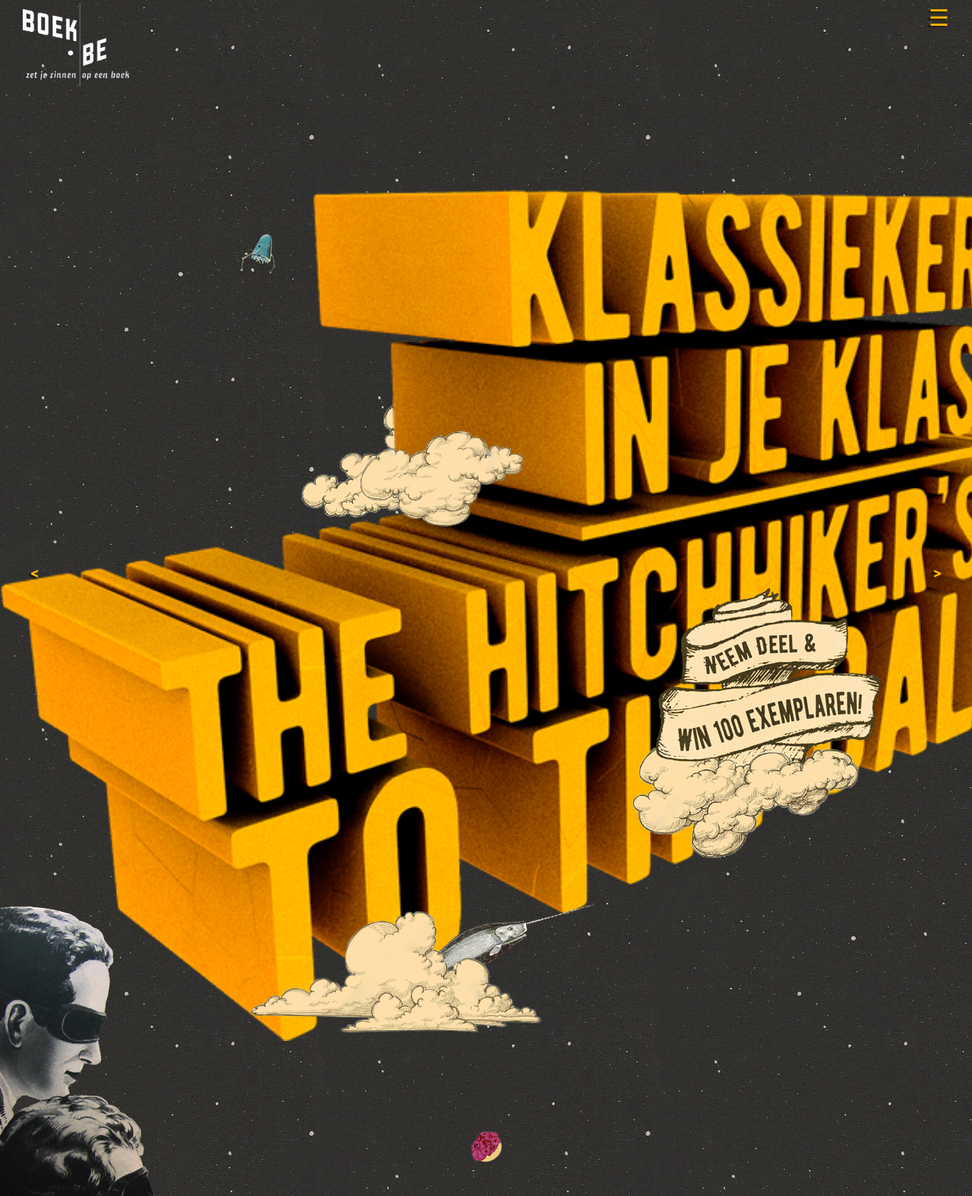
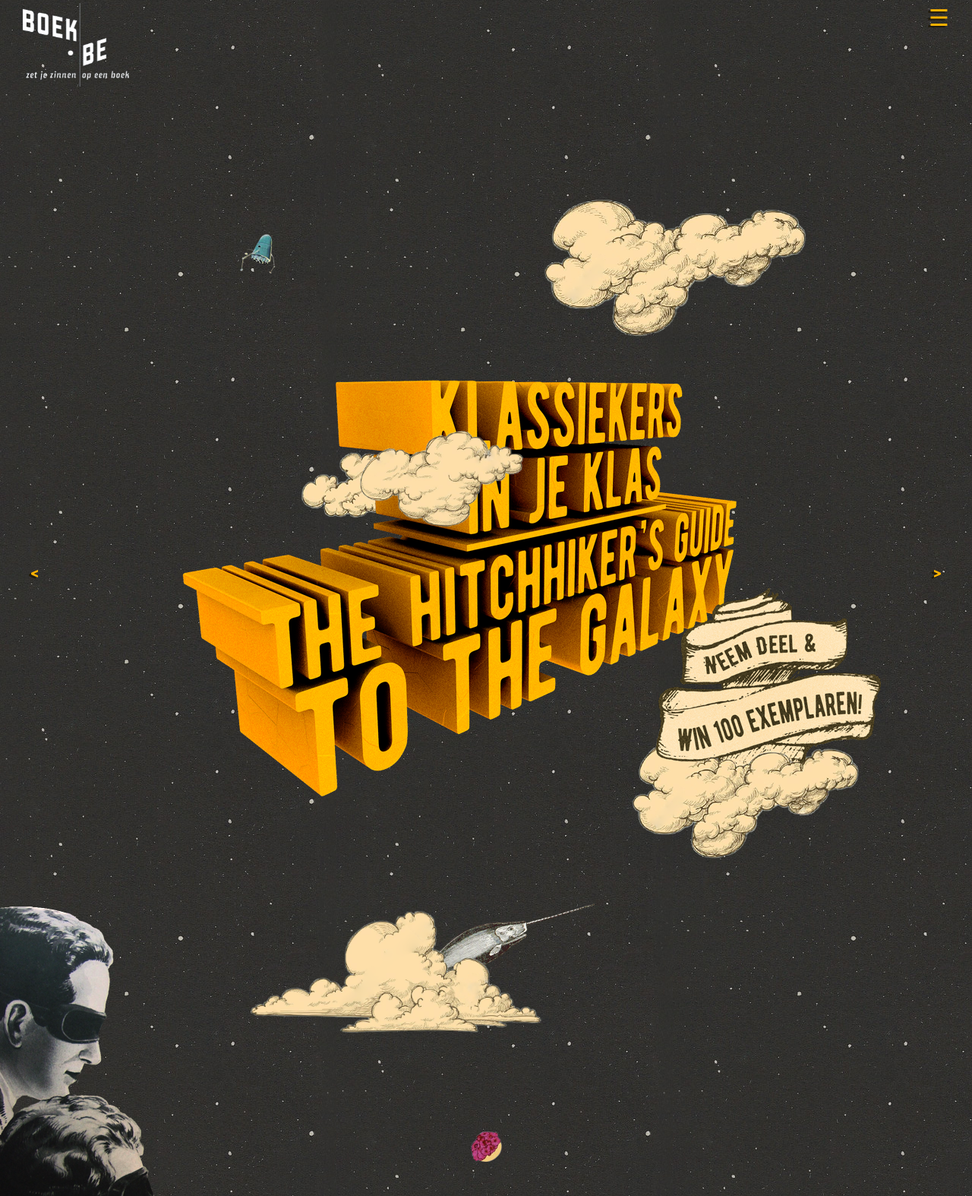
Before and after one commit to jaspervd/thanks-for-the-fish, a PHP site: page /view/home.php in a window 1280 px wide. Shown: the part 26-1600 px from the top of the page at 76% size. Run offline with PHP 8.4, Linux system fonts and the light colour scheme; the template is opened without the code that fills it, so the values that code supplies are empty; style sheets or scripts are compiled from the project's sources.

Commit message:
Added css for book collage

```diff
--- a/_js/script.js
+++ b/_js/script.js
@@ -26,6 +26,7 @@ import {api} from './helpers/globals';
   let photosContainer = document.getElementsByClassName('photos-container')[0];
   let photosSearch = document.getElementsByClassName('photos-search')[0];
   let addClass = document.getElementsByClassName('add-class')[0];
+  let moveLayers = document.getElementsByClassName('move-layer');
   let photosArray;
   let currentPage = 0;
   let menuState = false; // false = closed, true = open
@@ -280,17 +281,23 @@ import {api} from './helpers/globals';
     });
   };
 
-  let moveLayers = document.querySelectorAll('.move-layer-1, .move-layer-2, .move-layer-3, .move-layer-4');
-
   const mouseMoveHandler = (e) => {
+    if(wrapper.scrollTop < window.innerHeight) {
       var pageX = e.pageX - (window.innerWidth / 2);
       var pageY = e.pageY - (window.innerHeight / 2);
       var strength = 20;
+      var previous = moveLayers[0];
 
       for(let i = 0; i < moveLayers.length; i++) {
+        if(previous.parentNode === moveLayers[i].parentNode) { // reset strength on each screen
+          strength *= 1.25;
+        } else {
+          strength = 20;
+        }
         moveLayers[i].style.marginLeft = `${(strength / window.innerWidth * pageX * -1)}px`;
         moveLayers[i].style.marginTop = `${(strength / window.innerHeight * pageY * -1)}px`;
-      strength *= 1.25;
+        previous = moveLayers[i];
+      }
     }
   };
 
--- a/_scss/style.scss
+++ b/_scss/style.scss
@@ -243,20 +243,19 @@ html, body, .wrapper {
 
 /* HOME */
 
+.move-layer {
+	position: absolute;
+}
+
 .home {
 	.screen-img {
-		min-width: 70vh;
-		height: 70vh;
-		margin: 0 auto;
-		padding-top: 15vh;
-		text-align: center;
+		top: calc(50vh - 274px);
+		left: calc(50vw - 400px);
 	}
 
 	.participate {
-		position: absolute;
-		display: block;
+		top: 50vh;
 		left: 65vw;
-		top: 50vh;
 		z-index: 50;
 	}
 
@@ -274,42 +273,36 @@ html, body, .wrapper {
 	}
 
 	.cloud-1 {
-		position: absolute;
 		top: 37vh;
 		left: 37vw;
 		z-index: 50;
 	}
 
 	.cloud-2 {
-		position: absolute;
 		left: 25vw;
 		bottom: 25vh;
 		z-index: 50;
 	}
 
 	.cloud-3 {
-		position: absolute;
 		top: 34vh;
 		left: 31vw;
 		z-index: -1;
 	}
 
 	.cloud-4 {
-		position: absolute;
 		top: 18vh;
-		right: 20vw;
+		left: 56vw;
 		z-index: -1;
 	}
 
 	.narwhale {
-		position: absolute;
 		left: calc(25vw + 200px);
 		bottom: calc(25vh + 50px);
 		z-index: 49;
 	}
 
 	.spacecraft {
-		position: absolute;
 		left: 23vw;
 		top: 20vh;
 		z-index: 49;
@@ -344,6 +337,36 @@ html, body, .wrapper {
 
 .book {
 	margin-left: 100vw;
+
+	.cloud-1 {
+		top: 37vh;
+		left: 37vw;
+		z-index: 49;
+	}
+
+	.cloud-2 {
+		top: 37vh;
+		left: 53vw;
+		z-index: 49;
+	}
+
+	.cloud-3 {
+		bottom: 12vh;
+		left: 8vw;
+		z-index: 52;
+	}
+
+	.ford-prefect {
+		top: calc(50vh - 218px);
+		left: calc(50vw - 201px);
+		z-index: 50;
+	}
+
+	.book-cloud {
+		top: calc(50vh);
+		left: calc(50vw - 291px);
+		z-index: 51;
+	}
 }
 
 /* EXCERPT */
--- a/view/home.php
+++ b/view/home.php
@@ -42,31 +42,31 @@
 						<h1>Klassiekers in je klas</h1>
 						<h2>The Hitchhiker's Guide to the Galaxy</h2>
 					</header>
-					<div class="screen-img">
+					<div class="screen-img move-layer">
 						<img src="images/campaign/title.png" srcset="images/campaign/title.png 1x, images/campaign/title@2x.png 2x" alt="" />
 					</div>
 					<div class="observers">
 						<img src="images/campaign/observers.png" srcset="images/campaign/observers.png 1x, images/campaign/observers@2x.png 2x" alt="" />
 					</div>
-					<div class="cloud-1 move-layer-1">
+					<div class="cloud-1 move-layer">
 						<img src="images/clouds/cloud_1.png" srcset="images/clouds/cloud_1.png 1x, images/clouds/cloud_1@2x.png 2x" alt="" />
 					</div>
-					<div class="cloud-2 move-layer-2">
+					<div class="cloud-2 move-layer">
 						<img src="images/clouds/cloud_2.png" srcset="images/clouds/cloud_2.png 1x, images/clouds/cloud_2@2x.png 2x" alt="" />
 					</div>
-					<div class="cloud-3 move-layer-3">
+					<div class="cloud-3 move-layer">
 						<img src="images/clouds/cloud_3.png" srcset="images/clouds/cloud_3.png 1x, images/clouds/cloud_3@2x.png 2x" alt="" />
 					</div>
-					<div class="cloud-4 move-layer-4">
+					<div class="cloud-4 move-layer">
 						<img src="images/clouds/cloud_4.png" srcset="images/clouds/cloud_4.png 1x, images/clouds/cloud_4@2x.png 2x" alt="" />
 					</div>
-					<div class="narwhale move-layer-4">
+					<div class="narwhale move-layer">
 						<img src="images/campaign/narwhale.png" srcset="images/campaign/narwhale.png 1x, images/campaign/narwhale@2x.png 2x" alt="" />
 					</div>
-					<div class="spacecraft move-layer-2">
+					<div class="spacecraft move-layer">
 						<img src="images/campaign/spacecraft.png" srcset="images/campaign/spacecraft.png 1x, images/campaign/spacecraft@2x.png 2x" alt="" />
 					</div>
-					<a href="#" class="nav-down participate move-layer-3">
+					<a href="#" class="nav-down participate move-layer">
 						<img src="images/campaign/participate.png" srcset="images/campaign/participate.png 1x, images/campaign/participate@2x.png 2x" alt="Neem deel &amp; win 100 exemplaren!" />
 					</a>
 				</section>
@@ -170,6 +170,21 @@
 					<header class="hide">
 						<h1>Informatie over het boek en de auteur</h1>
 					</header>
+					<div class="cloud-1 move-layer">
+						<img src="images/clouds/cloud_1.png" srcset="images/clouds/cloud_1.png 1x, images/clouds/cloud_1@2x.png 2x" alt="" />
+					</div>
+					<div class="cloud-2 move-layer">
+						<img src="images/clouds/cloud_2.png" srcset="images/clouds/cloud_2.png 1x, images/clouds/cloud_2@2x.png 2x" alt="" />
+					</div>
+					<div class="ford-prefect move-layer">
+						<img src="images/book/ford_prefect.png" srcset="images/book/ford_prefect.png 1x, images/book/ford_prefect@2x.png 2x" alt="" />
+					</div>
+					<div class="book-cloud move-layer">
+						<img src="images/book/book_cloud.png" srcset="images/book/book_cloud.png 1x, images/book/book-cloud@2x.png 2x" alt="" />
+					</div>
+					<div class="cloud-3 move-layer">
+						<img src="images/clouds/cloud_3.png" srcset="images/clouds/cloud_3.png 1x, images/clouds/cloud_3@2x.png 2x" alt="" />
+					</div>
 				</section>
 				<section class="page-content">
 					<header class="header-title">
--- a/webpack.config.js
+++ b/webpack.config.js
@@ -62,7 +62,7 @@ module.exports = {
 
     {
       test: /\.(js|jsx)$/,
-      exclude: [/node_modules/, /assets/],
+      exclude: [/node_modules/, /assets/, /images/],
       loader: 'eslint'
     },
 
```
Also changed, not shown: images/book/book_cloud.png (added), images/book/book_cloud@2x.png (added), images/book/ford_prefect.png (added), images/book/ford_prefect@2x.png (added). Lines whose indentation alone changed are shown as unchanged.
